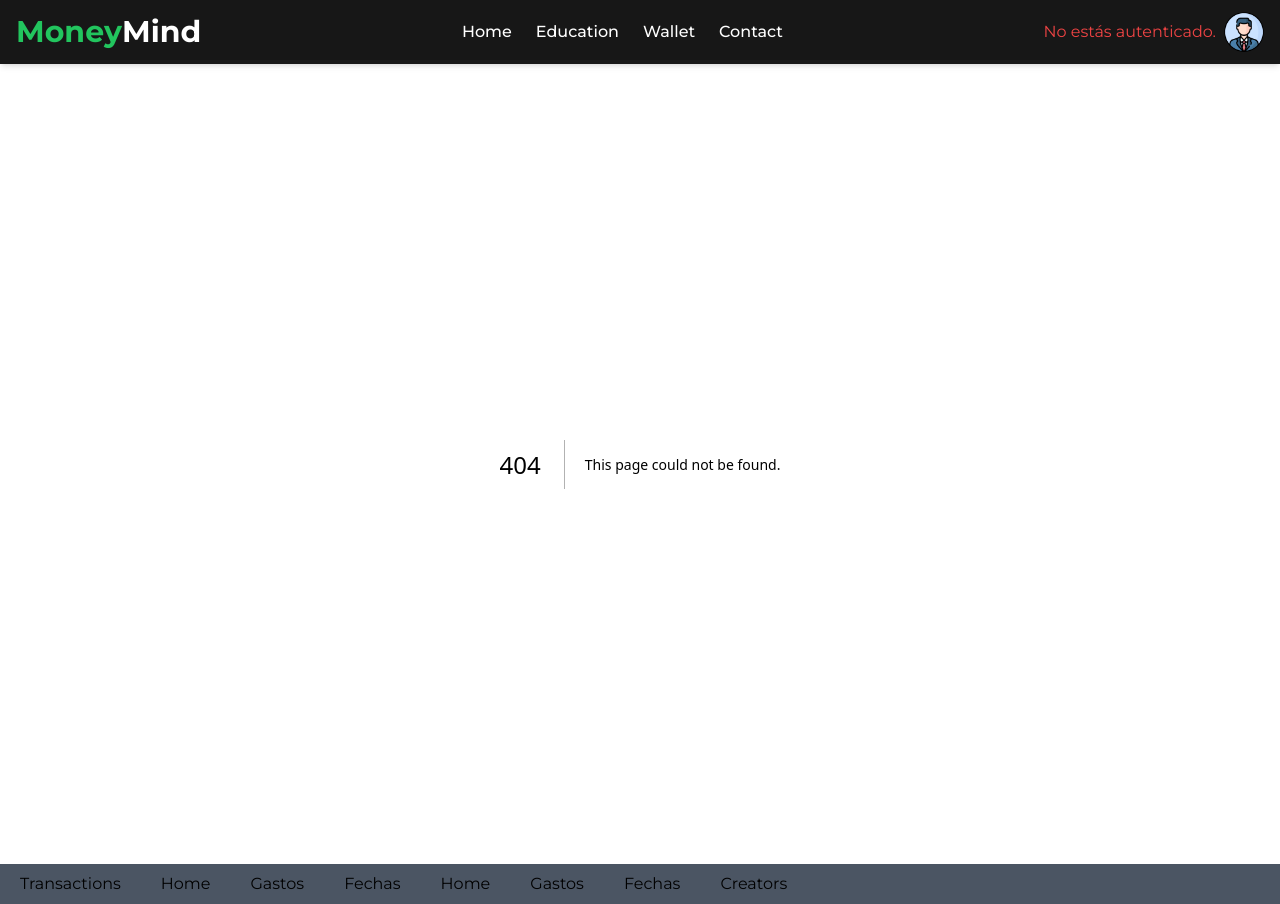
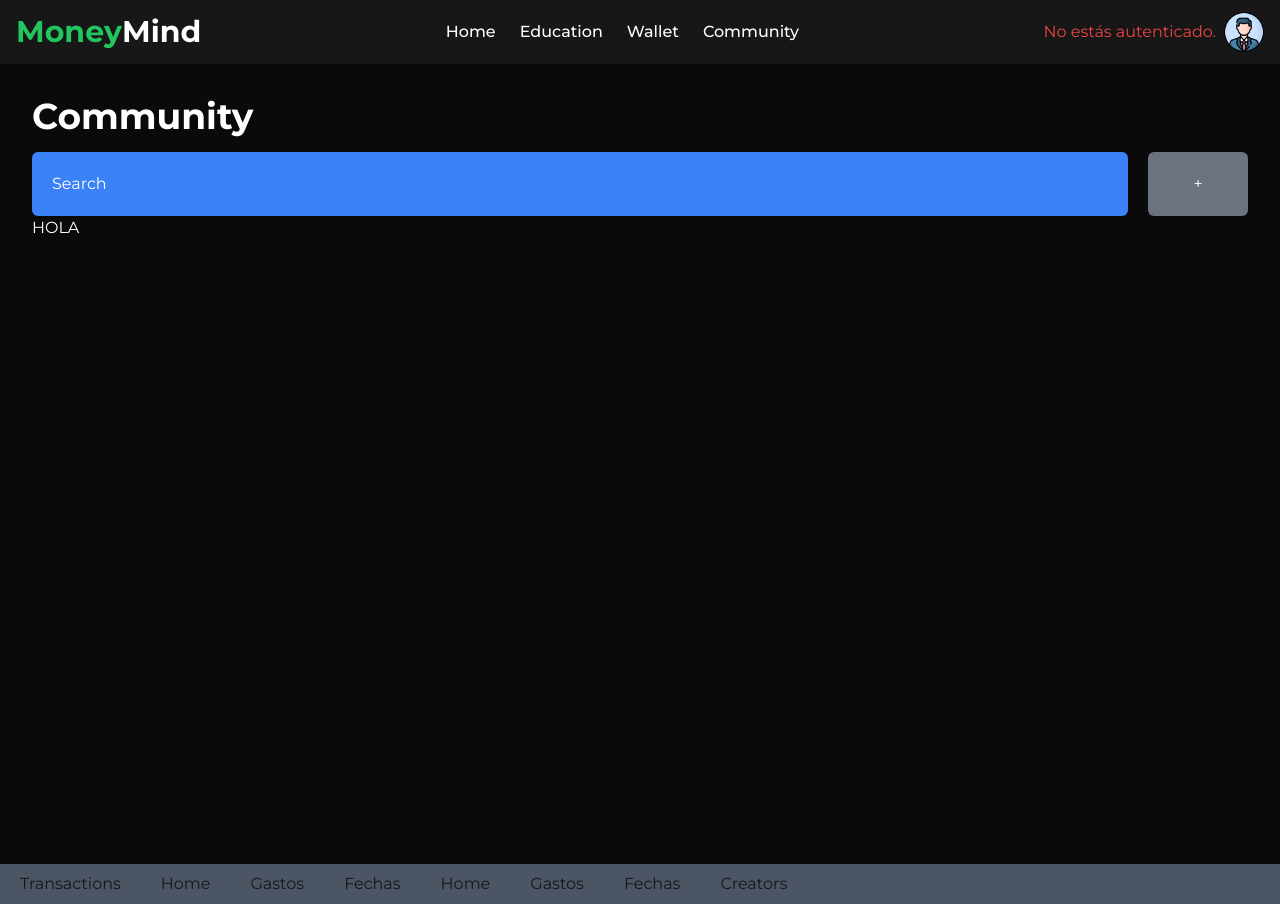
Before and after one commit to Lau-szutner/Money-Mind, a Next.js app in the folder frontend/: page /user/community in a window 1280 px wide. Before the commit this address had no page. Built offline with nearby package versions, Linux system fonts and the light colour scheme.

Commit message:
new section

```diff
--- a/frontend/src/app/components/Navbar.tsx
+++ b/frontend/src/app/components/Navbar.tsx
@@ -35,7 +35,14 @@ const Navbar: React.FC<Props> = ({ id }) => {
           Wallet
         </Link>
       </li>
-      <li className="hover:text-cyan-400 cursor-pointer">Contact</li>
+      <li>
+        <Link
+          href="/user/community"
+          className="hover:text-cyan-400 cursor-pointer"
+        >
+          Community
+        </Link>
+      </li>
     </ul>
   );
 
--- /dev/null
+++ b/frontend/src/app/user/community/components/Post.tsx
@@ -0,0 +1,9 @@
+const Post = () => {
+  return (
+    <div>
+      <h1>HOLA</h1>
+    </div>
+  );
+};
+
+export default Post;
--- /dev/null
+++ b/frontend/src/app/user/community/layout.js
@@ -0,0 +1,8 @@
+export const metadata = {
+  title: 'Money Mind - Community',
+  description: '...',
+};
+
+export default function RootLayout({ children }) {
+  return <div>{children}</div>;
+}
--- /dev/null
+++ b/frontend/src/app/user/community/page.tsx
@@ -0,0 +1,18 @@
+// app/education/community.tsx
+import Post from './components/Post';
+export default function community() {
+  return (
+    <main className="min-h-screen p-8 bg-neutral-950 text-white">
+      <h1 className="text-4xl font-bold mb-4">Community</h1>
+
+      <div className="flex gap-5">
+        <div className="h-50 bg-blue-500 p-5 rounded-md w-11/12 gap-5">
+          Search
+        </div>
+        <button className="w-1/12 bg-gray-500 rounded-md">+</button>
+      </div>
+
+      <Post></Post>
+    </main>
+  );
+}
```
